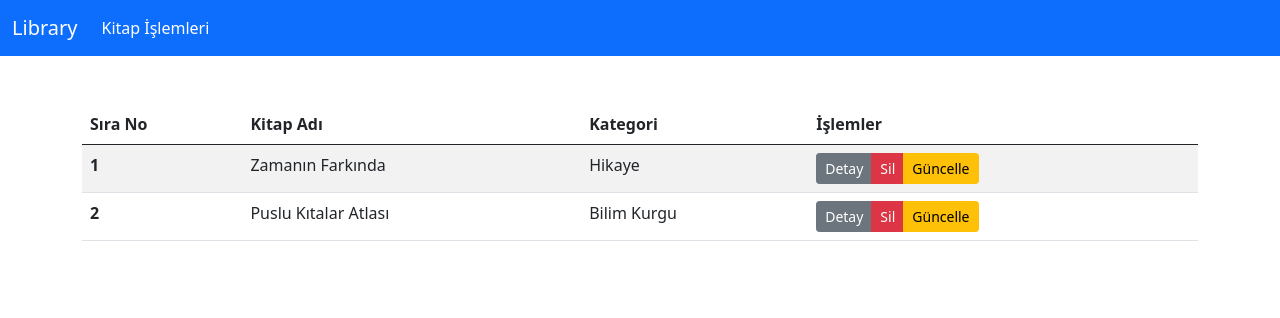
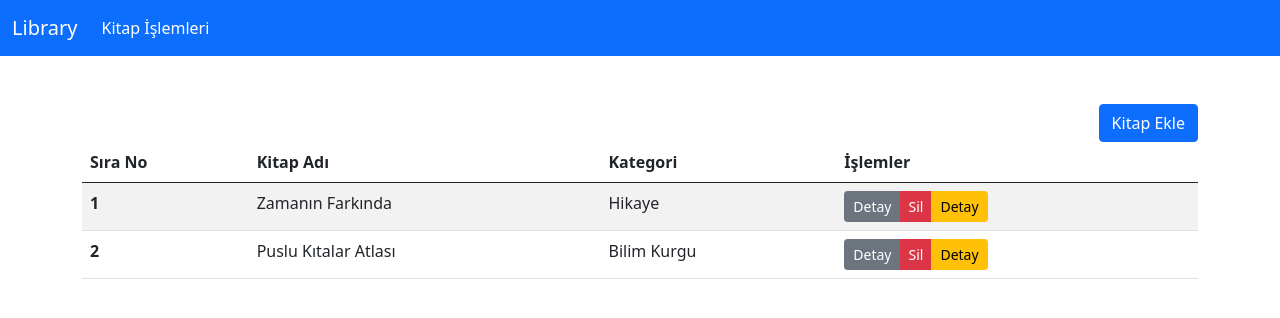
Before and after one commit to Udemig/4-sezon-haftaici-library, a React (Create React App) app: page / in a window 1280 px wide. Shown: the top 318 px of the page. Built offline with nearby package versions, Linux system fonts and the light colour scheme; data requests are answered from the project's data file.

Commit message:
button component

```diff
--- /dev/null
+++ b/src/components/Button.js
@@ -0,0 +1,20 @@
+import React from "react";
+
+const Button = ({
+  text = "",
+  type = "primary",
+  onClick = () => {},
+  style = {},
+  className = "",
+}) => {
+  return (
+    <button
+      className={`btn btn-${type} ${className}`}
+      style={style}
+      onClick={onClick}>
+      {text}
+    </button>
+  );
+};
+
+export default Button;
--- a/src/components/ListBooks.js
+++ b/src/components/ListBooks.js
@@ -3,6 +3,7 @@
 import { useSelector } from "react-redux";
 
 import { upperFirstLetter,upperFirstLetter2 } from "../utils/functions";
+import Button from "./Button";
 
 const ListBooks = () => {
   const { booksState, categoriesState } = useSelector((state) => state);
@@ -16,7 +17,7 @@
         </div>
       )}
       {booksState.books.length > 0 && (
-        <div className="container my-5">
+        <div>
           <table className="table table-striped">
             <thead>
               <tr>
@@ -40,15 +41,9 @@
                       <div
                         className="btn-group"
                         role="group">
-                        <button type="button" className="btn btn-sm btn-secondary">
-                          Detay
-                        </button>
-                        <button type="button" className="btn btn-sm btn-danger">
-                          Sil
-                        </button>
-                        <button type="button" className="btn btn-sm btn-warning">
-                          Güncelle
-                        </button>
+                        <Button className="btn-sm" text="Detay" type="secondary" />
+                        <Button className="btn-sm" text="Sil" type="danger" />
+                        <Button className="btn-sm" text="Detay" type="warning" />
                       </div>
                     </td>
                   </tr>
--- a/src/pages/Home.js
+++ b/src/pages/Home.js
@@ -1,16 +1,23 @@
 import React from "react";
 
-import { Link } from "react-router-dom";
+import { useNavigate } from "react-router-dom";
 import Header from "../components/Header";
 import ListBooks from "../components/ListBooks";
+import Button from "../components/Button";
 
-const Home=()=>{
-    return(
-        <div>
-            <Header />
-            <ListBooks />
+const Home = () => {
+    const navigate=useNavigate()
+  return (
+    <div>
+      <Header />
+      <div className="container my-5">
+        <div className="d-flex justify-content-end">
+          <Button text="Kitap Ekle" onClick={()=>navigate("/add-book")} />
         </div>
-    )
-}
+        <ListBooks />
+      </div>
+    </div>
+  );
+};
 
-export default Home
+export default Home;
```
